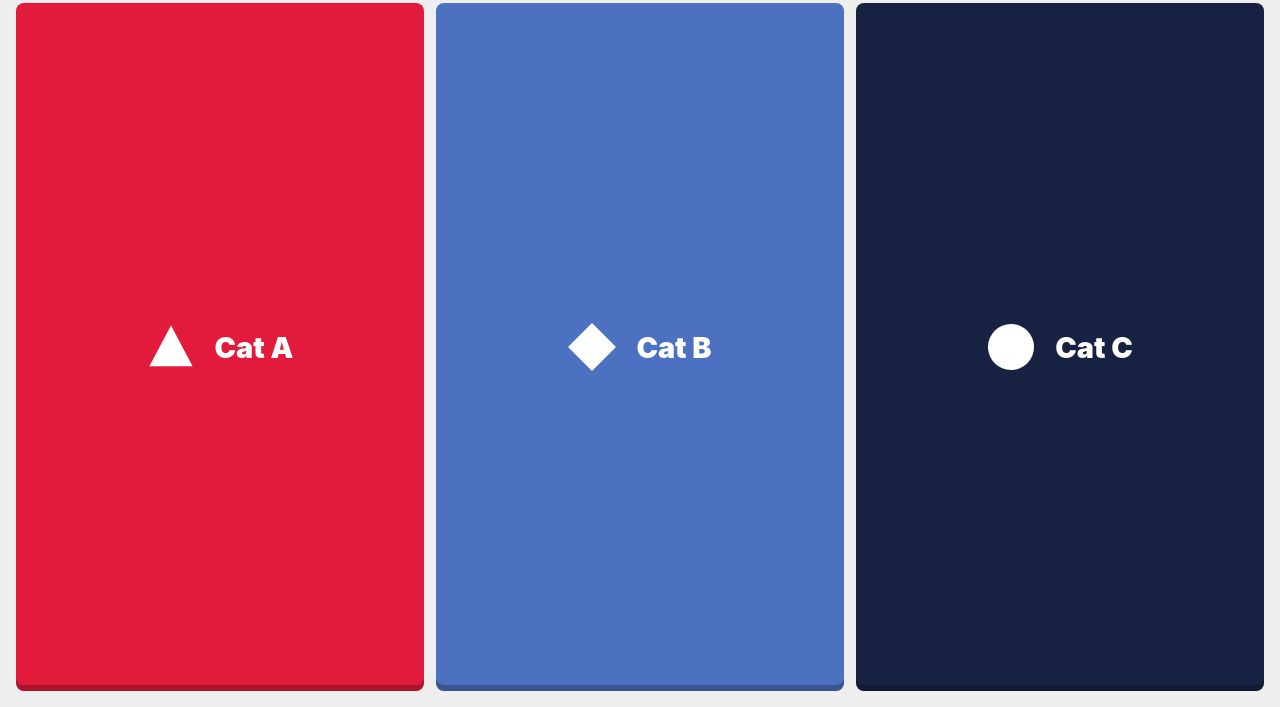
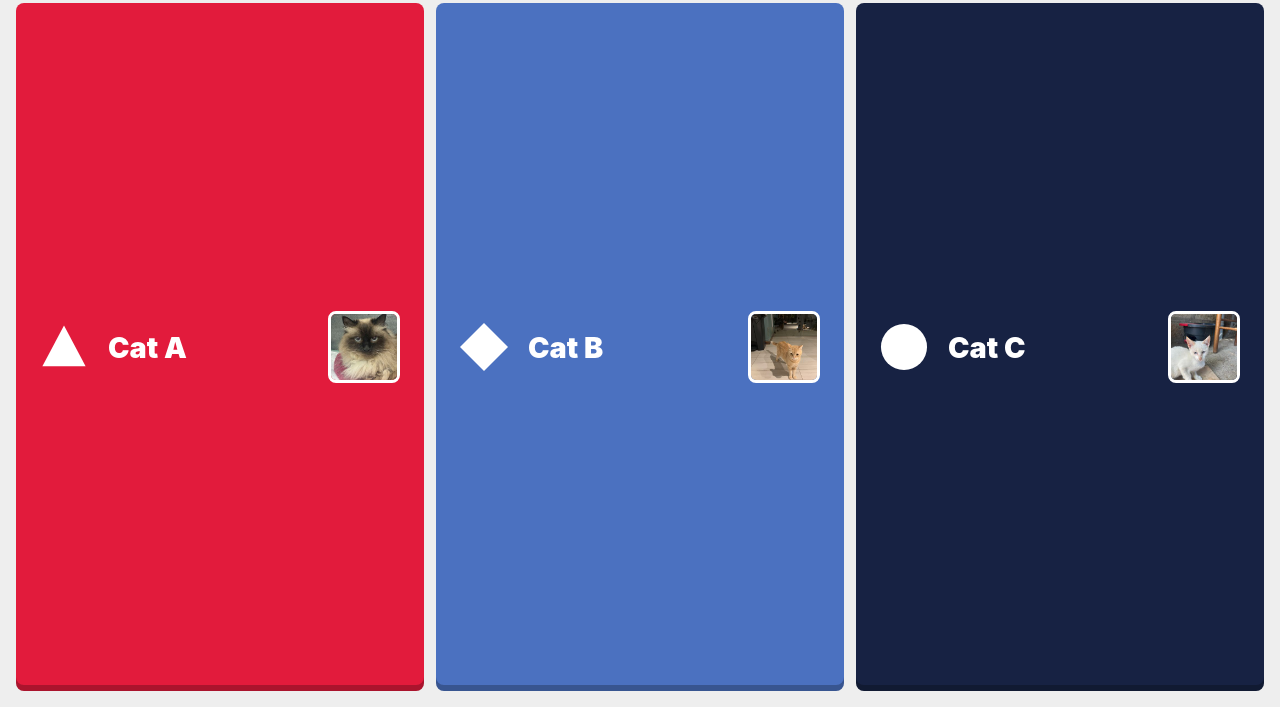
Before and after one commit to Heron4gf/qrcats, a plain HTML site: page index.html in a window 1280 px wide. Shown: the part 93-800 px from the top of the page. Drawn offline with Linux system fonts and the light colour scheme.

Commit message:
Show small cat thumbnails in answer buttons
Co-Authored-By: Claude Opus 5.5 <noreply@anthropic.com>

```diff
--- a/index.html
+++ b/index.html
@@ -90,6 +90,15 @@
       flex-shrink: 0;
       fill: #ffffff;
     }
+    .answer img {
+      width: 72px;
+      height: 72px;
+      margin-left: auto;
+      flex-shrink: 0;
+      border-radius: 8px;
+      border: 3px solid #ffffff;
+      object-fit: cover;
+    }
     .red { background: var(--red); }
     .blue { background: var(--blue); }
     .dark { background: var(--dark); }
@@ -142,14 +151,17 @@
     <button class="answer red" onclick="submitVote('A', this)">
       <svg viewBox="0 0 100 100"><path d="M50 5 L95 90 L5 90 Z"/></svg>
       Cat A
+      <img src="thumb1.jpg" alt="">
     </button>
     <button class="answer blue" onclick="submitVote('B', this)">
       <svg viewBox="0 0 100 100"><path d="M50 0 L100 50 L50 100 L0 50 Z"/></svg>
       Cat B
+      <img src="thumb2.jpg" alt="">
     </button>
     <button class="answer dark" onclick="submitVote('C', this)">
       <svg viewBox="0 0 100 100"><circle cx="50" cy="50" r="48"/></svg>
       Cat C
+      <img src="thumb3.jpg" alt="">
     </button>
   </div>
 
```
Also changed, not shown: thumb1.jpg (added), thumb2.jpg (added), thumb3.jpg (added).
